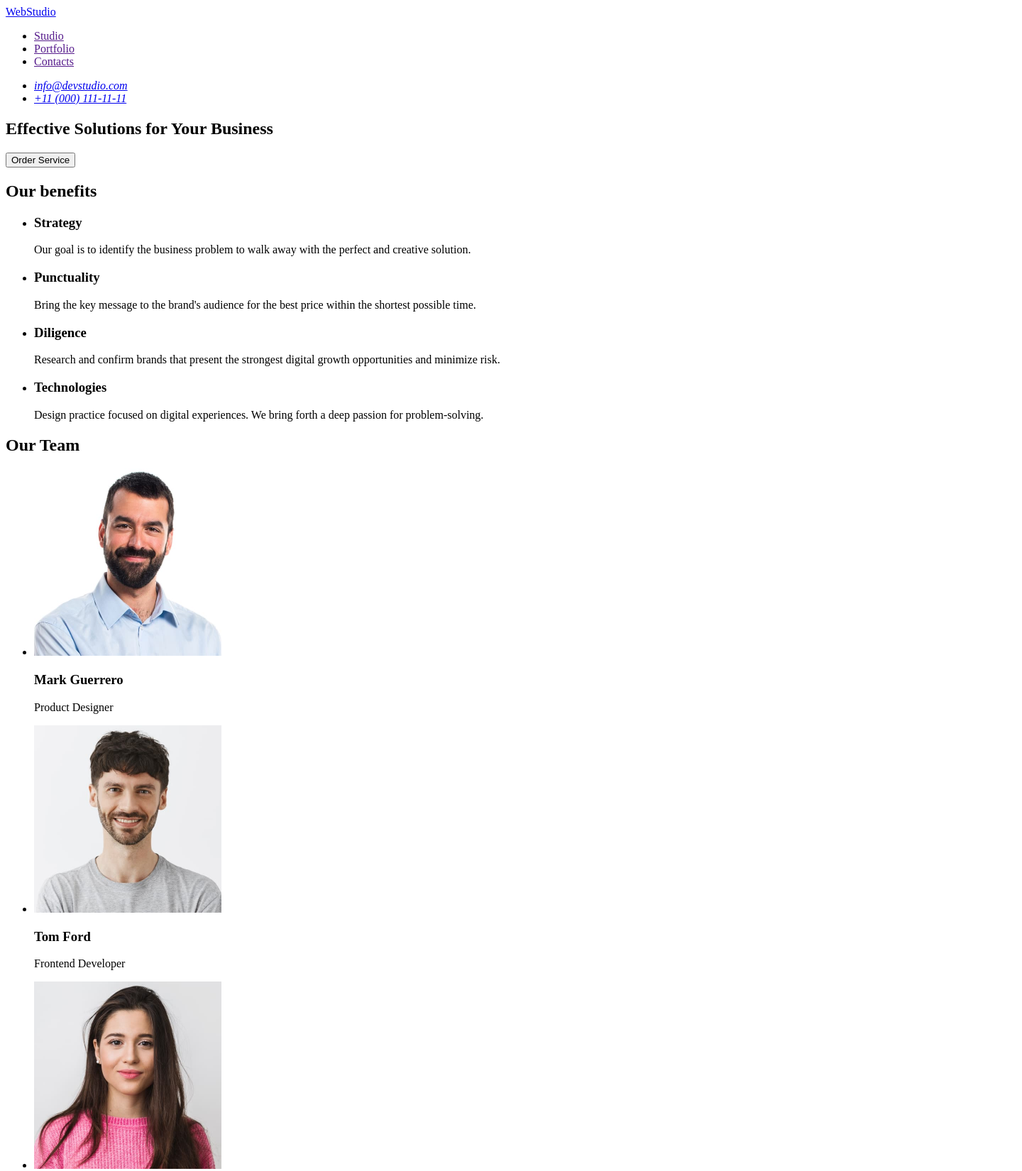
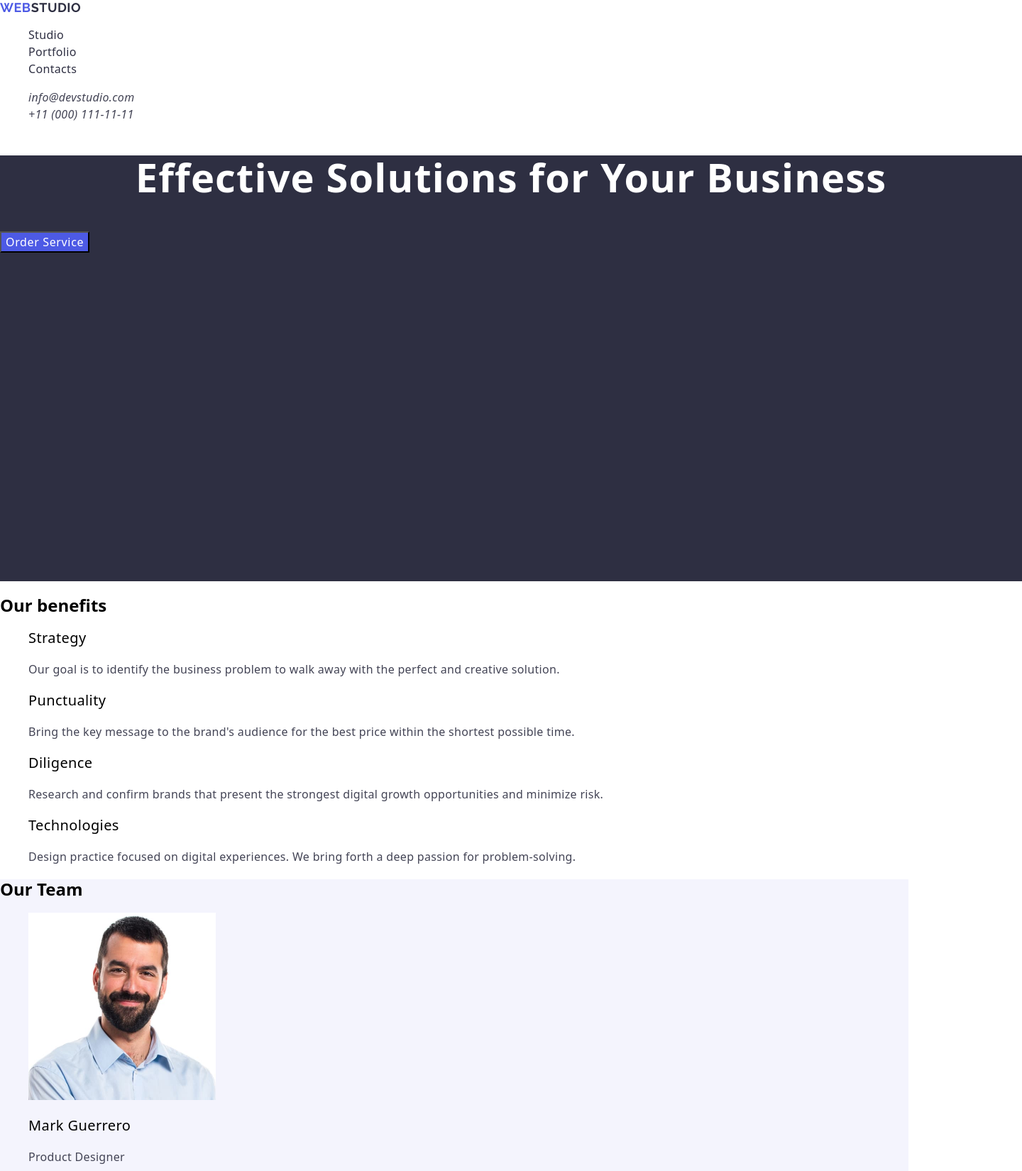
Before and after one commit to ollalasha/GOIT-Markup-HW-02, a plain HTML site: page index.html in a window 1280 px wide. Shown: the top 1650 px of the page at 71% size, 1440 px wide, since content can reach past the window. Drawn offline with nearby package versions, Linux system fonts and the light colour scheme.

Commit message:
modified:index.html css

```diff
--- /dev/null
+++ b/css/styles.css
@@ -0,0 +1,139 @@
+ul,
+ol {
+  list-style-type: none;
+}
+a {
+  text-decoration: none;
+}
+button {
+  cursor: pointer;
+}
+
+.body {
+  background: #fff;
+  font-family: "Roboto", sans-serif;
+  color: #2e2f42;
+}
+.logo {
+  font-family: "Raleway", sans-serif;
+  font-weight: 700;
+  font-size: 18px;
+  line-height: 1.16667;
+  letter-spacing: 0.03em;
+  text-transform: uppercase;
+  color: #2e2f42;
+}
+.text-color {
+  color: #4d5ae5;
+}
+.menu-link {
+  font-weight: 500;
+  font-size: 16px;
+  line-height: 1.5;
+  letter-spacing: 0.02em;
+  color: #2e2f42;
+}
+.menu-link:hover {
+  color: #404bbf;
+}
+.address-link {
+  font-weight: 400;
+  font-size: 16px;
+  line-height: 1.5;
+  letter-spacing: 0.02em;
+  color: #434455;
+}
+.address-link:hover {
+  color: #404bbf;
+}
+.section-title {
+  width: 1440px;
+  height: 600px;
+  background: #2e2f42;
+}
+.page-title {
+  font-weight: 700;
+  font-size: 56px;
+  line-height: 1.07143;
+  letter-spacing: 0.02em;
+  text-align: center;
+  color: #fff;
+}
+.button-title {
+  font-weight: 500;
+  font-size: 16px;
+  line-height: 1.5;
+  letter-spacing: 0.04em;
+  color: #fff;
+  background: #4d5ae5;
+}
+.button-title:hover {
+  background-color: #404bbf;
+}
+.our-benefits-subtitle {
+  font-weight: 500;
+  font-size: 20px;
+  line-height: 1.2;
+  letter-spacing: 0.02em;
+}
+.our-benefits-text {
+  font-weight: 400;
+  font-size: 16px;
+  line-height: 1.5;
+  letter-spacing: 0.02em;
+  color: #434455;
+}
+.section-our-team {
+  background: #f4f4fd;
+}
+.subtitle-our-team {
+  font-weight: 500;
+  font-size: 20px;
+  line-height: 1.2;
+  letter-spacing: 0.02em;
+}
+.text-our-team {
+  font-weight: 400;
+  font-size: 16px;
+  line-height: 1.5;
+  letter-spacing: 0.02em;
+  color: #434455;
+}
+.title-portfolio {
+  font-weight: 700;
+  font-size: 36px;
+  line-height: 1.11111;
+  letter-spacing: 0.02em;
+}
+.subtitle-portfolio {
+  font-weight: 500;
+  font-size: 20px;
+  line-height: 1.2;
+  letter-spacing: 0.02em;
+}
+.text-portfolio {
+  font-weight: 400;
+  font-size: 16px;
+  line-height: 1.5;
+  letter-spacing: 0.02em;
+  color: #434455;
+}
+
+.text-footer {
+  font-weight: 400;
+  font-size: 16px;
+  line-height: 1.5;
+  letter-spacing: 0.02em;
+  color: #f4f4fd;
+}
+.page-footer {
+  background: #2e2f42;
+}
+.logo-footer {
+  font-weight: 700;
+  font-size: 18px;
+  line-height: 1.16667;
+  letter-spacing: 0.03em;
+  text-transform: uppercase;
+  color: #f4f4fd;
+}
--- a/index.html
+++ b/index.html
@@ -4,74 +4,92 @@
     <meta charset="UTF-8" />
     <meta name="viewport" content="width=device-width, initial-scale=1.0" />
     <title>WebStudio</title>
+    <link
+      rel="stylesheet"
+      href="https://cdnjs.cloudflare.com/ajax/libs/modern-normalize/2.0.0/modern-normalize.min.css"
+      integrity="sha512-4xo8blKMVCiXpTaLzQSLSw3KFOVPWhm/TRtuPVc4WG6kUgjH6J03IBuG7JZPkcWMxJ5huwaBpOpnwYElP/m6wg=="
+      crossorigin="anonymous"
+      referrerpolicy="no-referrer"
+    />
+    <link rel="preconnect" href="https://fonts.googleapis.com" />
+    <link rel="preconnect" href="https://fonts.gstatic.com" crossorigin />
+    <link
+      href="https://fonts.googleapis.com/css2?family=Raleway:wght@700&family=Roboto:wght@400;500;700&display=swap"
+      rel="stylesheet"
+    />
+    <link rel="stylesheet" href="./css/styles.css" />
   </head>
   <body>
     <!-- ===========================HEADER============================= -->
-    <header>
-      <nav>
-        <a href="./index.html">WebStudio</a>
+    <header class="page-header">
+      <nav class="page-nav">
+        <a class="logo" href="./index.html">
+          <span class="text-color">Web</span>Studio</a
+        >
 
-        <ul>
-          <li>
-            <a href="">Studio</a>
+        <ul class="menu">
+          <li class="menu-item">
+            <a class="menu-link" href="">Studio</a>
           </li>
 
-          <li>
-            <a href="">Portfolio</a>
+          <li class="menu-item">
+            <a class="menu-link" href="">Portfolio</a>
           </li>
 
-          <li>
-            <a href="">Contacts</a>
+          <li class="menu-item">
+            <a class="menu-link" href="">Contacts</a>
           </li>
         </ul>
       </nav>
 
-      <address>
-        <ul>
-          <li>
-            <a href="mailto:info@devstudio.com">info@devstudio.com</a>
+      <address class="page-adress">
+        <ul class="address-menu">
+          <li class="address-menu-item">
+            <a class="address-link" href="mailto:info@devstudio.com"
+              >info@devstudio.com</a>
           </li>
-          <li>
-            <a href="tel:+110001111111">+11 (000) 111-11-11</a>
+          <li class="address-menu-item">
+            <a class="address-link" href="tel:+110001111111"
+              >+11 (000) 111-11-11</a>
           </li>
         </ul>
-      </address>
+      </ф>
     </header>
 
     <!-- ====================MAIN====================  -->
-    <main>
-      <section>
-        <h1>Effective Solutions for Your Business</h1>
-        <button type="button">Order Service</button>
+    <main class="page-main">
+      <section class="section-title">
+        <h1 class="page-title">Effective Solutions for Your Business</h1>
+        <button class="button-title" type="button">Order Service</button>
       </section>
 
-      <section>
-        <h2>Our benefits</h2>
-        <ul>
-          <li>
-            <h3>Strategy</h3>
-            <p>
+      <section class="section-our-benefits">
+        <h2 class="title-our-benefits">Our benefits</h2>
+        <ul class="list-our-benefits">
+          <li class="our-benefits-item">
+            <h3 class="our-benefits-subtitle">Strategy</h3>
+            <p class="our-benefits-text">
               Our goal is to identify the business problem to walk away with the
               perfect and creative solution.
             </p>
           </li>
-          <li>
-            <h3>Punctuality</h3>
-            <p>
+          <li class="our-benefits-item">
+            <h3 class="our-benefits-subtitle">Punctuality</h3>
+            <p class="our-benefits-text">
               Bring the key message to the brand's audience for the best price
               within the shortest possible time.
             </p>
           </li>
-          <li>
-            <h3>Diligence</h3>
-            <p>
+          <li class="our-benefits-item">
+            <h3 class="our-benefits-subtitle">Diligence</h3>
+            <p class="our-benefits-text">
               Research and confirm brands that present the strongest digital
               growth opportunities and minimize risk.
             </p>
           </li>
-          <li>
-            <h3>Technologies</h3>
-            <p>
+          <li class="our-benefits-item">
+            <h3 class="our-benefits-subtitle">Technologies</h3>
+            <p class="our-benefits-text">
               Design practice focused on digital experiences. We bring forth a
               deep passion for problem-solving.
             </p>
@@ -79,127 +97,129 @@
         </ul>
       </section>
 
-      <section>
-        <h2>Our Team</h2>
+      <section class="section-our-team">
+        <h2 class="title-our-team">Our Team</h2>
 
-        <ul>
-          <li>
+        <ul class="list-our-team">
+          <li class="our-team-item">
             <img
               src="./images/img(2).jpg"
               width="264"
               height="264"
               alt="photo Mark Guerrero"
             />
-            <h3>Mark Guerrero</h3>
-            <p>Product Designer</p>
+            <h3 class="subtitle-our-team">Mark Guerrero</h3>
+            <p class="text-our-team">Product Designer</p>
           </li>
 
-          <li>
+          <li class="our-team-item">
             <img
               src="./images/img(3).jpg"
               width="264"
               height="264"
               alt="photo Tom Ford"
             />
-            <h3>Tom Ford</h3>
-            <p>Frontend Developer</p>
+            <h3 class="subtitle-our-team">Tom Ford</h3>
+            <p class="text-our-team">Frontend Developer</p>
           </li>
 
-          <li>
+          <li class="our-team-item">
             <img
               src="./images/img-1.jpg"
               width="264"
               height="264"
               alt="photo Camila Garcia"
             />
-            <h3>Camila Garcia</h3>
-            <p>Marketing</p>
+            <h3 class="subtitle-our-team">Camila Garcia</h3>
+            <p class="text-our-team">Marketing</p>
           </li>
 
-          <li>
+          <li class="our-team-item">
             <img
               src="./images/img-2.jpg"
               width="264"
               height="264"
               alt="photo Daniel Wilson"
             />
-            <h3>Daniel Wilson</h3>
-            <p>UI Designer</p>
+            <h3 class="subtitle-our-team">Daniel Wilson</h3>
+            <p class="text-our-team">UI Designer</p>
           </li>
         </ul>
       </section>
-      <section>
-        <h2>Our Portfolio</h2>
-        <ul>
-          <li>
+      <section class="section-portfolio">
+        <h2 class="title-portfolio">Our Portfolio</h2>
+        <ul class="list-portfolio">
+          <li class="portfolio-item">
             <img
               src="./images/img(4).jpg"
               alt="banking application interface"
               width="360"
               height="300"
             />
-            <h3>Banking App</h3>
-            <p>App</p>
+            <h3 class="subtitle-portfolio">Banking App</h3>
+            <p class="text-portfolio">App</p>
           </li>
-          <li>
+          <li class="portfolio-item">
             <img
               src="./images/img(5).jpg"
               alt="two phones"
               width="360"
               height="300"
             />
-            <h3>Cashless Payment</h3>
-            <p>Marketing</p>
+            <h3 class="subtitle-portfolio">Cashless Payment</h3>
+            <p class="text-portfolio">Marketing</p>
           </li>
-          <li>
+          <li class="portfolio-item">
             <img
               src="./images/img(6).jpg"
               alt="laptop with phone"
               width="360"
               height="300"
             />
-            <h3>Meditation App</h3>
-            <p>App</p>
+            <h3 class="subtitle-portfolio">Meditation App</h3>
+            <p class="text-portfolio">App</p>
           </li>
-          <li>
+          <li class="portfolio-item">
             <img
               src="./images/img(7).jpg"
               alt="steering wheel and phone"
               width="360"
               height="300"
             />
-            <h3>Taxi Service</h3>
-            <p>Marketing</p>
+            <h3 class="subtitle-portfolio">Taxi Service</h3>
+            <p class="text-portfolio">Marketing</p>
           </li>
-          <li>
+          <li class="portfolio-item">
             <img
               src="./images/img(8).jpg"
               alt="five images for the phone"
               width="360"
               height="300"
             />
-            <h3>Screen Illustrations</h3>
-            <p>Design</p>
+            <h3 class="subtitle-portfolio">Screen Illustrations</h3>
+            <p class="text-portfolio">Design</p>
           </li>
-          <li>
+          <li class="portfolio-item">
             <img
               src="./images/img(9).jpg"
               alt="A girl in an orange sweater in headphones with a phone"
               width="360"
               height="300"
             />
-            <h3>Online Courses</h3>
-            <p>Marketing</p>
+            <h3 class="subtitle-portfolio">Online Courses</h3>
+            <p class="text-portfolio">Marketing</p>
           </li>
         </ul>
       </section>
     </main>
 
     <!-- ======================FOOTER======================  -->
-    <footer>
-      <a href="./index.html"> WebStudio </a>
+    <footer class="page-footer">
+      <a class="logo-footer" href="./index.html">
+        <span class="text-color">Web</span>Studio
+      </a>
 
-      <p>
+      <p class="text-footer">
         Increase the flow of customers and sales for your business with digital
         marketing & growth solutions.
       </p>
```
